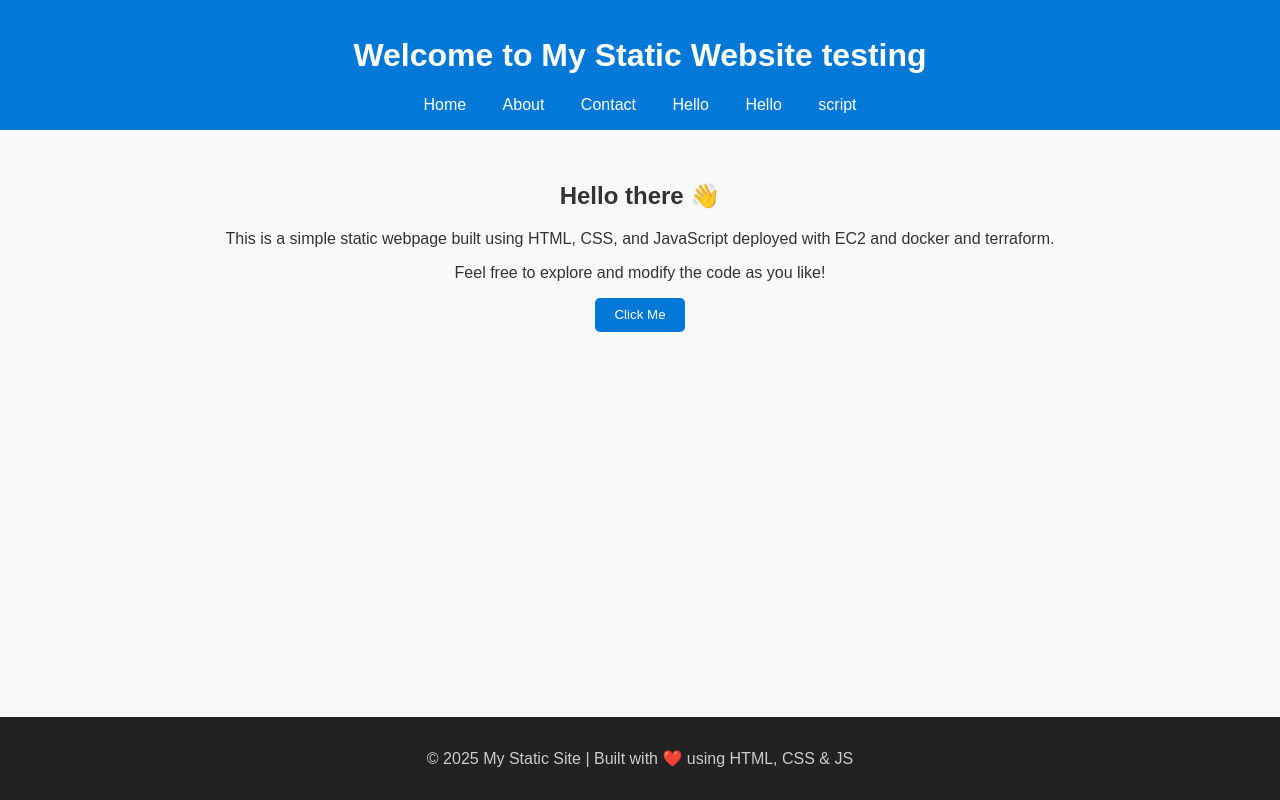
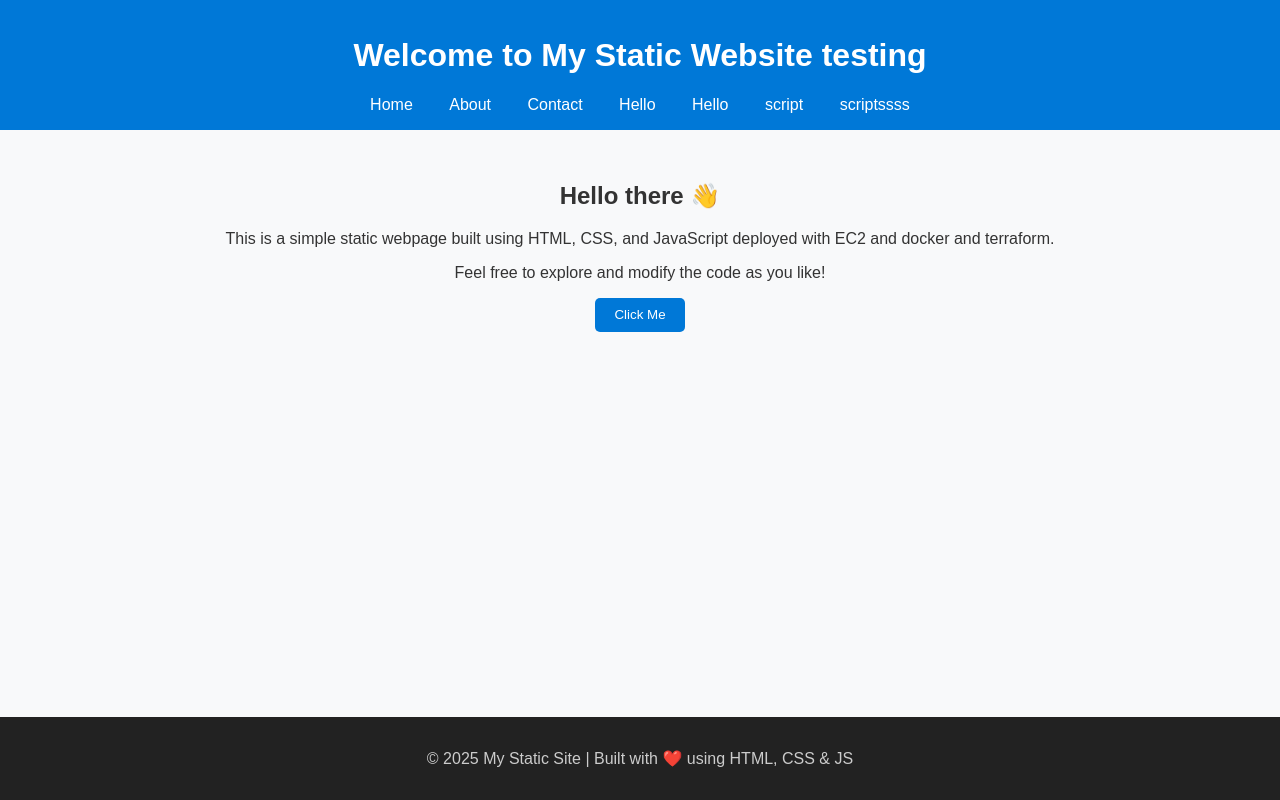
Before and after one commit to Ayush20076564/static-web-docker, a plain HTML site: page docker/index.html in a window 1280 px wide. Drawn offline with Linux system fonts and the light colour scheme.

Commit message:
gdsdfdgsdfgsdf

```diff
--- a/docker/index.html
+++ b/docker/index.html
@@ -16,6 +16,8 @@
       <a href="X"> Hello</a>
       <a href="helloworld"> Hello</a>
       <a href ="script">script</a>
+       <a href ="script">scriptssss</a>
+
     </nav>
   </header>
 
```
Also changed, not shown: 1 other file.
